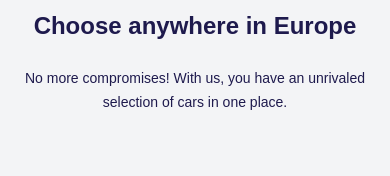
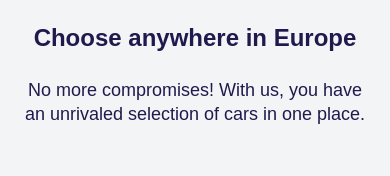
Before and after one commit to RoHa95/RohaCar, a Next.js app: page / in a window 390 px wide. Shown: the part 1747-1923 px from the top of the page. Built offline with nearby package versions, Linux system fonts and the light colour scheme.

Commit message:
fixed some styles

```diff
--- a/components/template/HowWork.js
+++ b/components/template/HowWork.js
@@ -25,7 +25,7 @@ function HowWork() {
             <p className="text-indigo-950 font-bold text-2xl md:text-xl my-6">
               Choose anywhere in Europe
             </p>
-            <p className="text-indigo-950 font-thin text-sm text-center sm:text-left leading-6 lg:w-4/5 sm:pr-3 lg:pr-0 ">
+            <p className="text-indigo-950 font-thin text-lg sm:text-sm text-center sm:text-left leading-6 lg:w-4/5 sm:pr-3 lg:pr-0 ">
               No more compromises! With us, you have an unrivaled selection of
               cars in one place.
             </p>
@@ -41,7 +41,7 @@ function HowWork() {
             <p className="text-indigo-950 font-bold text-2xl md:text-xl my-6">
               We'll inspect the car closely
             </p>
-            <p className="text-indigo-950 font-thin  text-sm text-center sm:text-left leading-6 lg:w-4/5 sm:pr-3 lg:pr-0">
+            <p className="text-indigo-950 font-thin  text-lg sm:text-sm text-center sm:text-left leading-6 lg:w-4/5 sm:pr-3 lg:pr-0">
               A certified mechanic will thoroughly inspect your car. You will
               decide according to the result after.
             </p>
@@ -58,7 +58,7 @@ function HowWork() {
             <p className="text-indigo-950 font-bold text-2xl md:text-xl my-6">
               We'll deliver it to your home
             </p>
-            <p className="text-indigo-950 font-thin text-sm text-center sm:text-left leading-6 lg:w-4/5 sm:pr-3 lg:pr-0">
+            <p className="text-indigo-950 font-thin text-lg sm:text-sm text-center sm:text-left leading-6 lg:w-4/5 sm:pr-3 lg:pr-0">
               We arrange all the paperwork, registration and delivery. All you
               need to do is enjoy your new car.
             </p>
```
